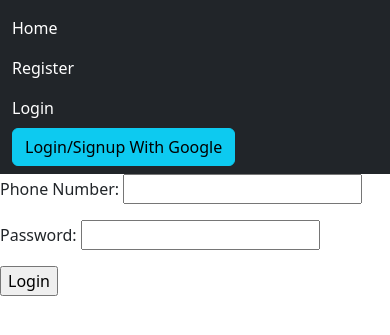
After one commit to AfshinTrg/DjangoShop, a Django app: template DjangoShop/accounts/templates/accounts/login.html in a window 390 px wide. The commit adds this page. Shown: the top 335 px of the page. Run offline with Django 4.2, Linux system fonts and the light colour scheme; the template is opened without the code that fills it: values that come from a table or form of the project are taken from there, others are empty.

Commit message:
Add User Login form & template -change username field to phone_number

```diff
--- a/DjangoShop/accounts/forms.py
+++ b/DjangoShop/accounts/forms.py
@@ -42,3 +42,8 @@
 
 class VerifyCodeForm(forms.Form):
     code = forms.IntegerField()
+
+
+class UserLoginForm(forms.Form):
+    phone_number = forms.CharField(max_length=11, label='Phone Number')
+    password = forms.CharField(widget=forms.PasswordInput, label='Password')
--- a/DjangoShop/accounts/models.py
+++ b/DjangoShop/accounts/models.py
@@ -4,6 +4,8 @@
 
 class User(AbstractUser):
     phone_number = models.CharField(max_length=11, unique=True)
+
+    USERNAME_FIELD = "phone_number"
 
 
 class OtpCode(models.Model):
--- /dev/null
+++ b/DjangoShop/accounts/templates/accounts/login.html
@@ -0,0 +1,11 @@
+{% extends 'base.html' %}
+{% block title %} User Login {% endblock %}
+
+{% block content %}
+    <form action="" novalidate method="post">
+        {% csrf_token %}
+        {{form.as_p}}
+        <input type="submit" value="Login">
+    </form>
+
+{% endblock %}
--- a/DjangoShop/accounts/urls.py
+++ b/DjangoShop/accounts/urls.py
@@ -6,5 +6,6 @@
 urlpatterns = [
     path('register/', views.UserRegisterView.as_view(), name='user_register'),
     path('verify/', views.UserRegisterVerifyCodeView.as_view(), name='verify_code'),
+    path('login/', views.UserLoginView.as_view(), name='user_login'),
 
 ]
--- a/DjangoShop/templates/inc/navbar.html
+++ b/DjangoShop/templates/inc/navbar.html
@@ -2,7 +2,9 @@
   <div class="container-fluid">
 
       <div class="navbar-nav">
-          <a class="nav-link active"  href="#">Menu</a>
+          <a class="nav-link active"  href="{% url 'home:home' %}">Home</a>
+          <a class="nav-link active" href="{% url 'accounts:user_register' %}">Register</a>
+          <a class="nav-link active" href="{% url 'accounts:user_login' %}">Login</a>
           <a class="btn btn-info" aria-current="page" href="{% url 'social:begin' 'google-oauth2' %}">Login/Signup With Google</a>
 
       </div>
```
Also changed, not shown: DjangoShop/accounts/views.py (+13 -1 lines).
